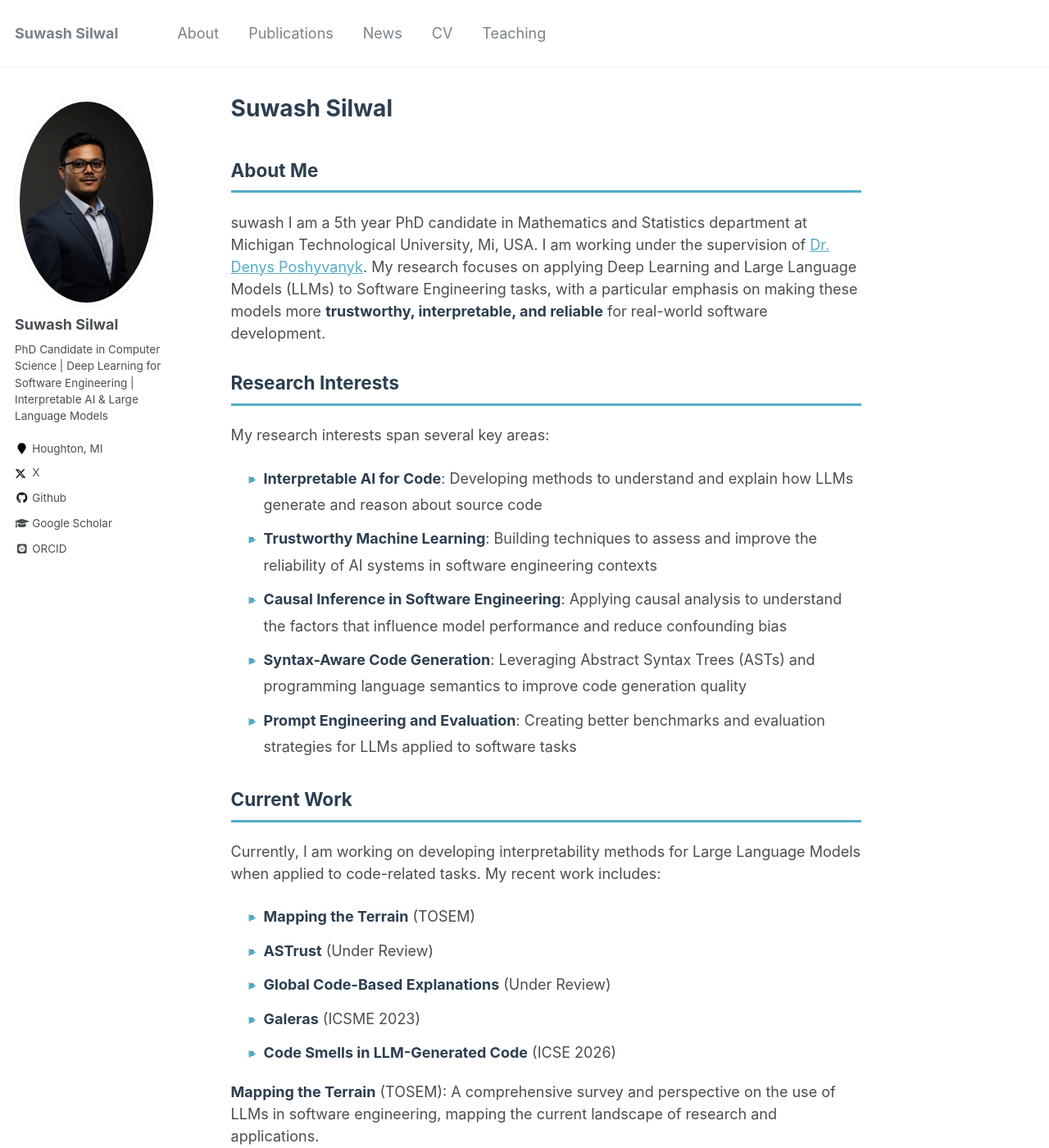
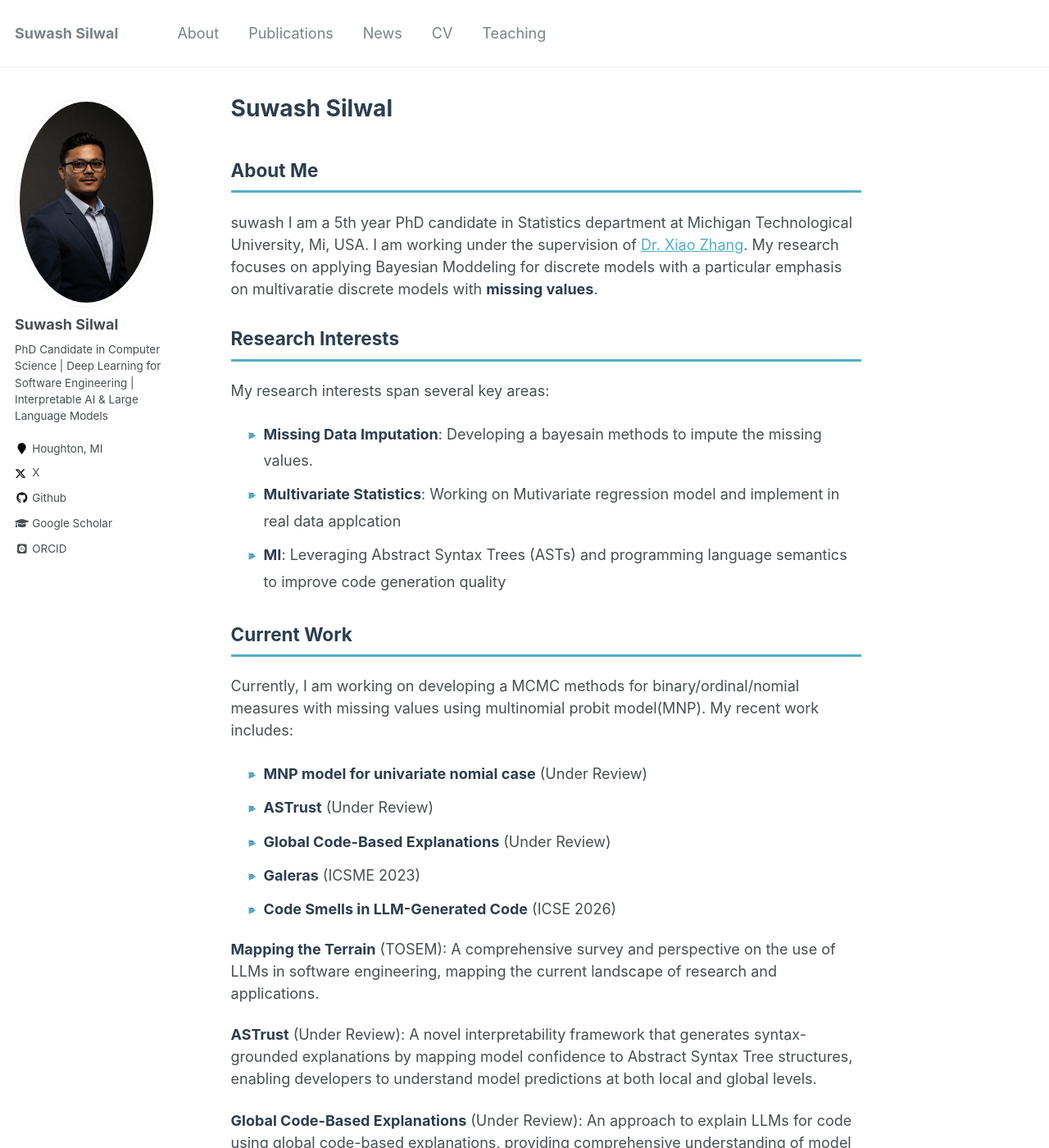
Before and after one commit to ssilwal050/ssilwal050.github.io, a Jekyll site: the page built from _pages/about.md, in a window 1280 px wide and 1400 px high. Shown: the whole window at 82% size. Built offline with Jekyll 4.4.1, drawn with Linux system fonts in a browser that asks for light colours; some web fonts are replaced.

Commit message:
edit personal

```diff
--- a/_pages/about.md
+++ b/_pages/about.md
@@ -1,7 +1,7 @@
 ---
 permalink: /
 title: "Suwash Silwal"
-excerpt: "PhD Candidate in Computer Science | Deep Learning for Software Engineering"
+excerpt: "PhD Candidate in Statistics"
 author_profile: true
 redirect_from:
   - /about/
@@ -10,23 +10,21 @@ redirect_from:
 
 ## About Me
 suwash
-I am a 5th year PhD candidate in Mathematics and Statistics department at Michigan Technological University, Mi, USA. I am working under the supervision of [Dr. Denys Poshyvanyk](https://www.cs.wm.edu/~denys/). My research focuses on applying Deep Learning and Large Language Models (LLMs) to Software Engineering tasks, with a particular emphasis on making these models more **trustworthy, interpretable, and reliable** for real-world software development.
+I am a 5th year PhD candidate in Statistics department at Michigan Technological University, Mi, USA. I am working under the supervision of [Dr. Xiao Zhang](https://www.mtu.edu/math/department/faculty-staff/faculty/x-zhang/). My research focuses on applying Bayesian Moddeling for discrete models with a particular emphasis on multivaratie discrete models with **missing values**.
 
 ## Research Interests
 
 My research interests span several key areas:
 
-- **Interpretable AI for Code**: Developing methods to understand and explain how LLMs generate and reason about source code
-- **Trustworthy Machine Learning**: Building techniques to assess and improve the reliability of AI systems in software engineering contexts
-- **Causal Inference in Software Engineering**: Applying causal analysis to understand the factors that influence model performance and reduce confounding bias
-- **Syntax-Aware Code Generation**: Leveraging Abstract Syntax Trees (ASTs) and programming language semantics to improve code generation quality
-- **Prompt Engineering and Evaluation**: Creating better benchmarks and evaluation strategies for LLMs applied to software tasks
+- **Missing Data Imputation**: Developing a bayesain methods to impute the missing values.
+- **Multivariate Statistics**: Working on Mutivariate regression model and implement in real data applcation
+- **MI**: Leveraging Abstract Syntax Trees (ASTs) and programming language semantics to improve code generation quality
 
 ## Current Work
 
-Currently, I am working on developing interpretability methods for Large Language Models when applied to code-related tasks. My recent work includes:
+Currently, I am working on developing a MCMC methods for binary/ordinal/nomial measures with missing values using multinomial probit model(MNP). My recent work includes:
 
-- **Mapping the Terrain** (TOSEM)
+- **MNP model for univariate nomial case** (Under Review)
 - **ASTrust** (Under Review)
 - **Global Code-Based Explanations** (Under Review)
 - **Galeras** (ICSME 2023)
```
